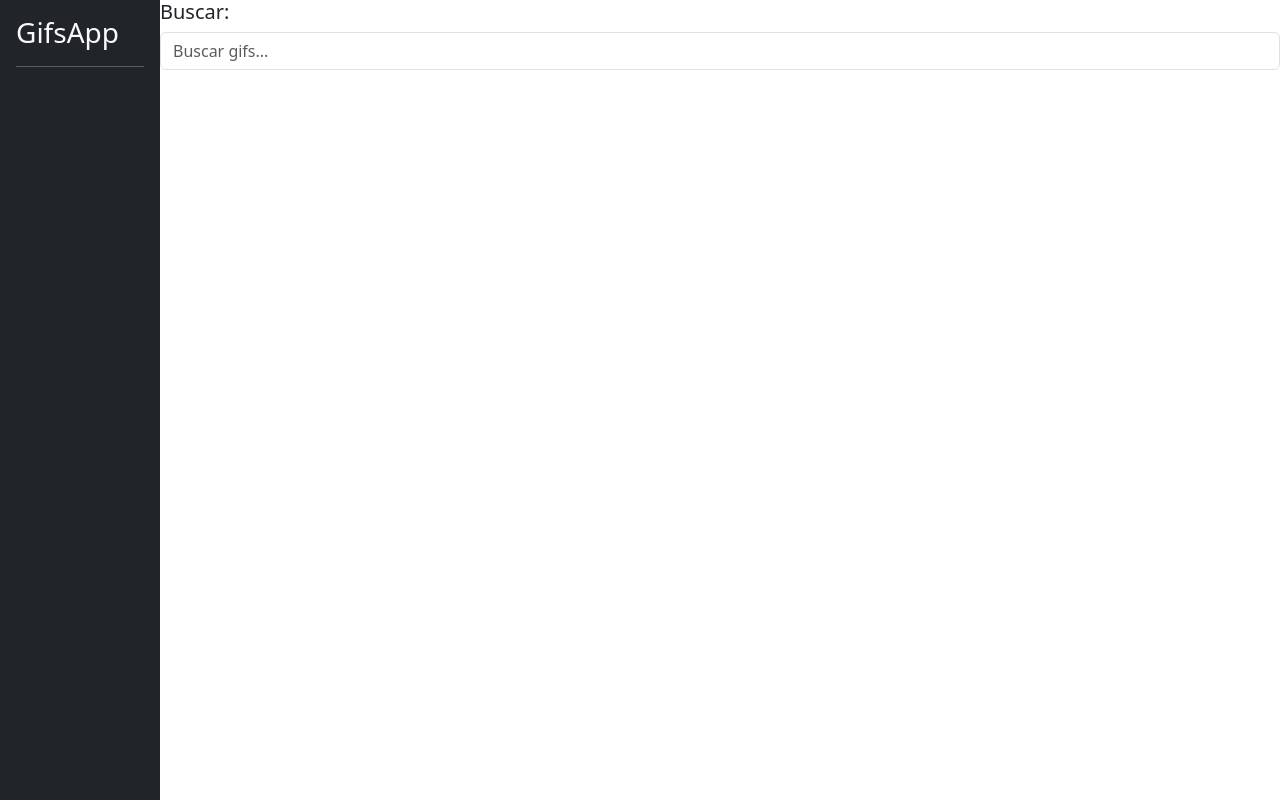
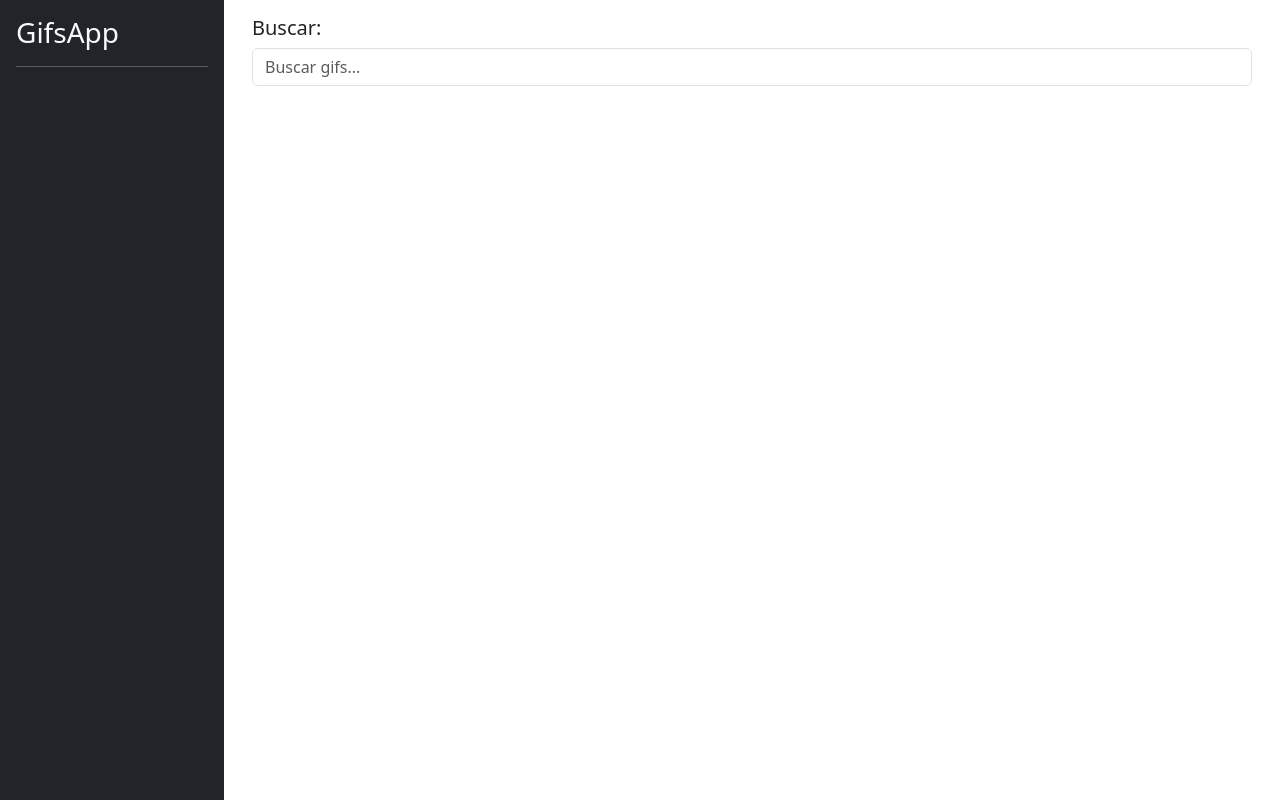
Before and after one commit to AlejandroJrVillanueva/angular-gifs-app, an Angular app: page / in a window 1280 px wide. Built offline with nearby package versions, Linux system fonts and the light colour scheme.

Commit message:
modify style bootstrap in home

```diff
--- a/src/app/gifs/pages/home-page/home-page.component.html
+++ b/src/app/gifs/pages/home-page/home-page.component.html
@@ -1,5 +1,5 @@
-<div class="row">
-  <div class="col-12">
+<div class="row m-3">
+  <div class="col-12 pb-3">
     <!-- Busqueda -->
     <gifs-search-box></gifs-search-box>
 
--- a/src/app/shared/components/sidebar/sidebar.component.css
+++ b/src/app/shared/components/sidebar/sidebar.component.css
@@ -1,4 +1,4 @@
 #sidebar {
   height: 100vh;
-  width: 10rem;
+  width: 14rem;
 }
```
